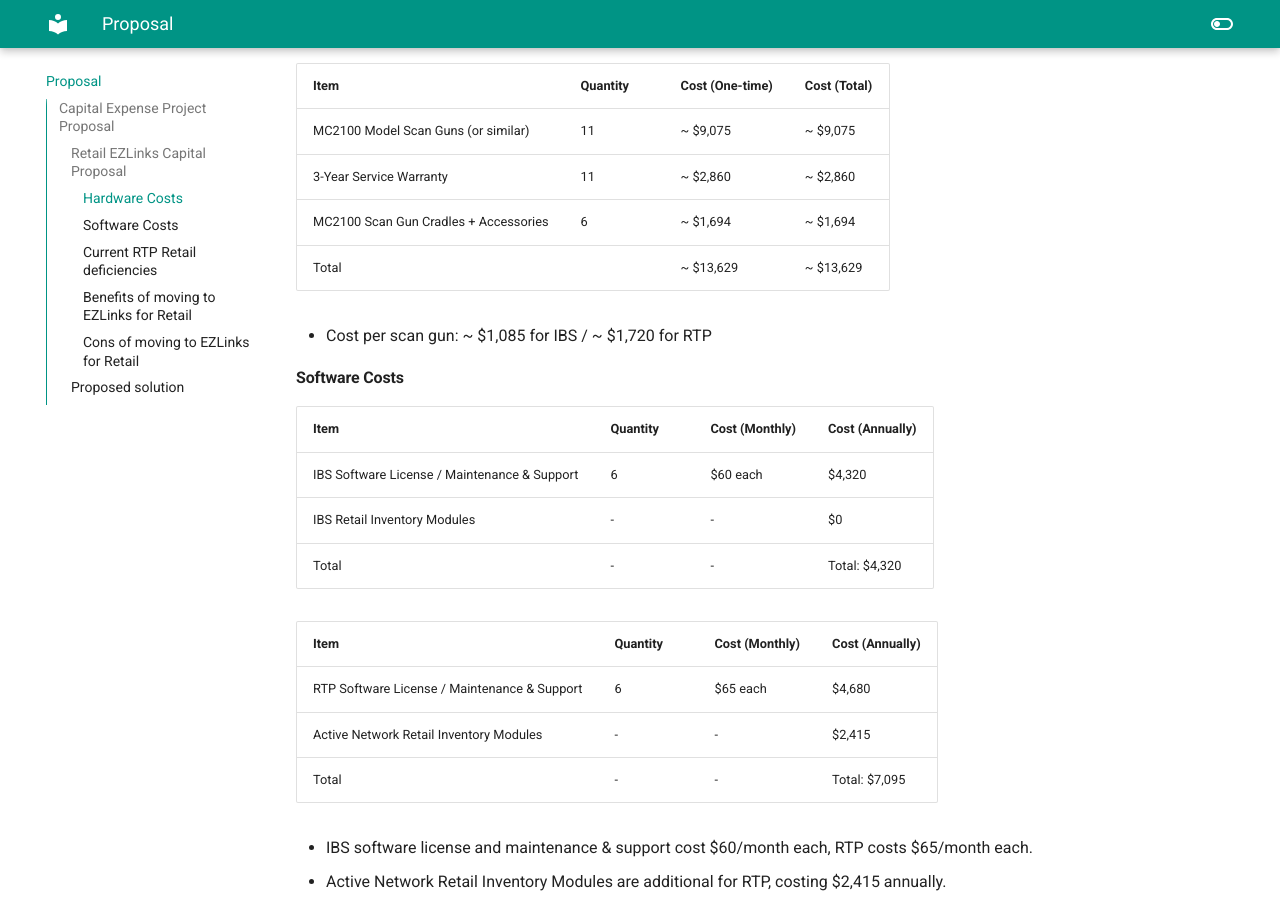
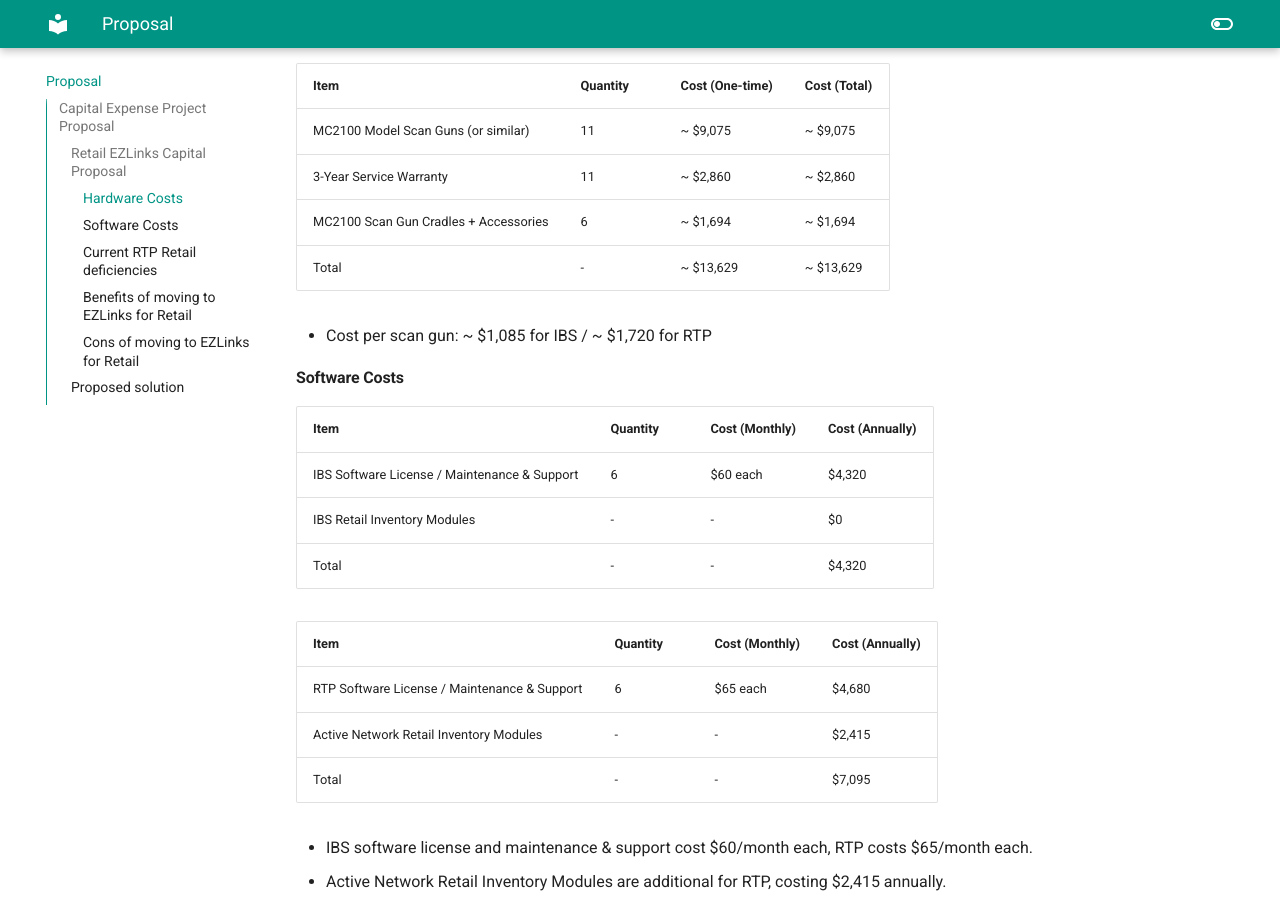
Before and after one commit to medinast21/medina-portfolio, an MkDocs documentation site: the page built from docs/EZLinks_Capital_Proposal.md, in a window 1280 px wide and 900 px high, scrolled down 412 px. Built offline with MkDocs 1.6.1 and Material for MkDocs 9.7.7, drawn with Linux system fonts in a browser that asks for light colours.

Commit message:
Update EZLinks_Capital_Proposal.md
Removed the word "total" from last column of total row.

```diff
--- a/docs/EZLinks_Capital_Proposal.md
+++ b/docs/EZLinks_Capital_Proposal.md
@@ -13,7 +13,7 @@ This short document was created as part of a proposal from the Information Syste
 | MC2100 Model Scan Guns (or similar)  | 11       | ~ $9,075        | ~ $9,075     |
 | 3-Year Service Warranty              | 11       | ~ $2,860        | ~ $2,860     |
 | MC2100 Scan Gun Cradles + Accessories| 6        | ~ $1,694        | ~ $1,694     |
-| Total                                |          | ~ $13,629       | ~ $13,629    |
+| Total                                | -         | ~ $13,629       | ~ $13,629    |
 
 - Cost per scan gun: ~ $1,085 for IBS / ~ $1,720 for RTP
 
@@ -23,13 +23,13 @@ This short document was created as part of a proposal from the Information Syste
 |-------------------------------------|----------|----------------|-----------------|
 | IBS Software License / Maintenance & Support  | 6  | $60 each   | $4,320         |
 | IBS Retail Inventory Modules        | -        | -              | $0             |
-| Total                                    | -        | -              | Total: $4,320             |
+| Total                                    | -        | -              | $4,320             |
 
 | Item                                | Quantity | Cost (Monthly) | Cost (Annually) |
 |-------------------------------------|----------|----------------|-----------------|
 | RTP Software License / Maintenance & Support  | 6  | $65 each   | $4,680         |
 | Active Network Retail Inventory Modules | -      | -              | $2,415         |
-| Total                       | -        | -              | Total: $7,095             |
+| Total                       | -        | -              | $7,095             |
 
 - IBS software license and maintenance & support cost $60/month each, RTP costs $65/month each.
 - Active Network Retail Inventory Modules are additional for RTP, costing $2,415 annually.
```
